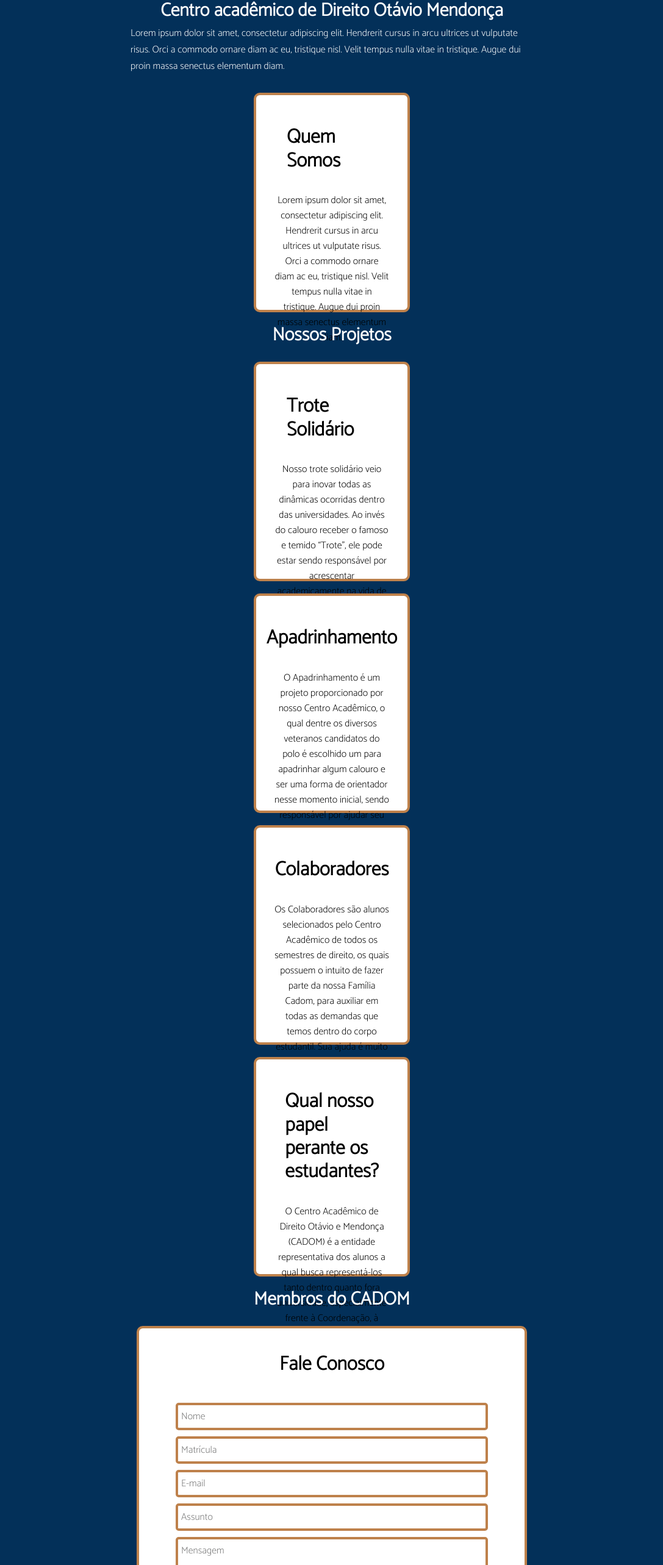
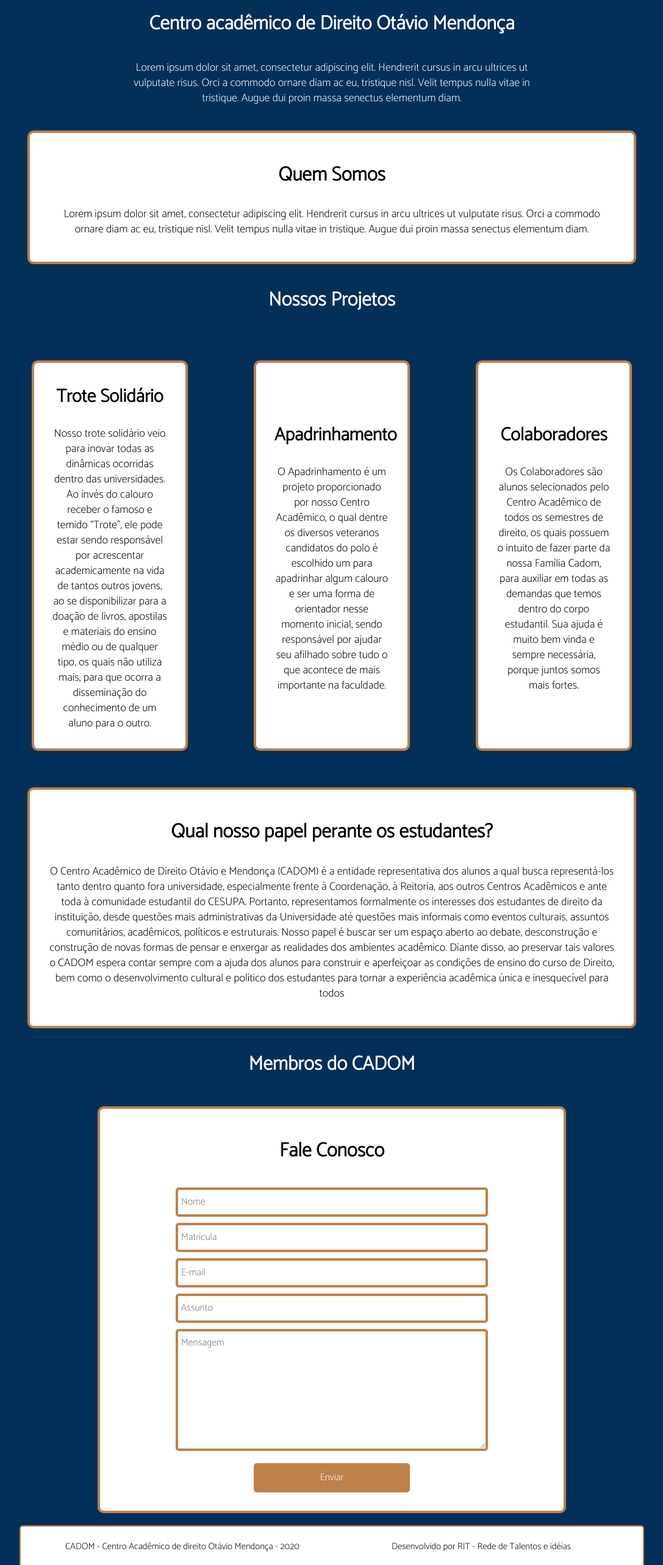
Before and after one commit to olucasfreitas/cadom-site, a React (Create React App) app: page / in a window 1280 px wide. Shown: the part 123-2689 px from the top of the page at 61% size, without its empty margins (96-1183 px from the left). Built offline with nearby package versions, Linux system fonts and the light colour scheme.

Commit message:
feat: componentes finalizados

```diff
--- a/src/components/Article-responsive/index.js
+++ b/src/components/Article-responsive/index.js
@@ -1,26 +1,26 @@
 import React from 'react';
 import './styles.css';
-import Article from '../Article/index';
+import {Link} from 'react-router-dom';
 
 function ArticleResponsive(props) {
-    return (
-        <div id="article-container" className="article-container">
-        <Article
-        title = {props.title1}
-        description = {props.description1}
-        />
+  return (
+    <div id="article-container" className="article-container">
+      <a href={props.link1}  style={{textDecoration:'none'}} className="TextLink">
+        <h1> {props.title1} </h1>
+        <p> {props.description1} </p>
+      </a>
 
-        <Article
-        title = {props.title2}
-        description = {props.description2}
-        />
+      <a href={props.link2} style={{textDecoration:'none'}} className="TextLink">
+        <h1> {props.title2} </h1>
+        <p> {props.description2} </p>
+      </a>
 
-        <Article
-        title = {props.title3}
-        description = {props.description3}
-        />
-      </div>
-    );
+      <a href={props.link3}  style={{textDecoration:'none'}} className="TextLink">
+        <h1> {props.title3} </h1>
+        <p> {props.description3} </p>
+      </a>
+    </div>
+  );
 }
 
 export default ArticleResponsive;
--- a/src/components/Article-responsive/styles.css
+++ b/src/components/Article-responsive/styles.css
@@ -1,18 +1,51 @@
 .article-container{
     display: flex;
+    align-items: center;
+    justify-content: center;
     flex-direction: column;
     margin: 1.0rem;
+
+}
+h1{
+    color: #000000;
+    font-size: xx-large;
+    margin-bottom: 3.0rem;
+}
+p{
+    color: #000000;
+    line-height: 2.5rem;
+    text-align: center;
+    font-size: large;
+}
+.TextLink{
+    display: flex;
+    flex-direction: column;
+    justify-content: center;
+    height: 65vh;
+    width: 80vw;
+    background-color: white;
+    margin-top: 2.0rem;
+    padding: 3.0rem;
+    border: 0.4rem solid;
+    border-radius: 1.0rem;
+    border-color: #BE814B;
 }
 @media (min-width: 1100px){
     #article-container{
-        display: flex;
         justify-content: space-between;
         padding: 2.0rem;
+        width: 80vw;
+        flex-direction: row;
+    }
+    h1{
+        font-size: xx-large;
+    }
+    p{
+        font-size: x-medium;
+    }
+    .TextLink{
+        height: 80vh;
+        width: 20vw;
+    }
 
-        width: 95%;
-        flex-direction: row;
-        margin-top: 3.0rem;
-        margin-bottom: 3.0rem;
-
-    }
 }
--- a/src/components/Article/styles.css
+++ b/src/components/Article/styles.css
@@ -4,7 +4,7 @@
     justify-items: center;
     flex-direction: column;
     background-color: white;
-    margin-top: 2.0rem;
+    margin-top: 3.0rem;
     padding: 2.0rem;
     border: 0.4rem solid;
     border-radius: 1.0rem;
@@ -13,23 +13,24 @@
 }
 .textContainer-title{
     color: #000000;
-    font-size: x-large;
+    font-size: xx-large;
+    font-weight: bold;
+    text-align: center;
 }
 .textContainer-text{
     color: #000000;
     line-height: 2.5rem;
-    text-align: justify;
-    font-size: medium;
+    text-align: center;
+    font-size: large;
 }
 
 @media (min-width: 1100px) {
     #textContainer-gestao{
-        display: flex;
         padding: 3.0rem;
         padding-top: 3.0rem;
         padding-bottom: 3.0rem;
-        height: 45vh;
-        width: 20vw;
+        height: 50vh;
+        width: 50vw;
     }
     #textContainer-title{
         color: #000000;
--- a/src/components/Fale-conosco/index.js
+++ b/src/components/Fale-conosco/index.js
@@ -4,13 +4,13 @@ import './styles.css';
 function FaleConosco() {
     return (
 
-        <form id="faleConosco-gestao" className="faleConosco-gestao">
-            <h2 id="textContainer-title" className="textContainer-title">Fale Conosco</h2>
-            <input id="inputPadrao-gestao" className="inputPadrao-gestao" type="text" placeholder="Nome" />
-            <input id="inputPadrao-gestao" className="inputPadrao-gestao" type="number" placeholder="Matrícula" />
-            <input id="inputPadrao-gestao" className="inputPadrao-gestao" type="e-mail" placeholder="E-mail" />
-            <input id="inputPadrao-gestao" className="inputPadrao-gestao" type="text" placeholder="Assunto" />
-            <textarea id="inputMensagem-gestao" className="inputMensagem-gestao" type="text" placeholder="Mensagem" />
+        <form className="faleConosco-gestao">
+            <h1 id="title">Fale Conosco</h1>
+            <input className="inputPadrao-gestao" type="text" placeholder="Nome" />
+            <input className="inputPadrao-gestao" type="number" placeholder="Matrícula" />
+            <input className="inputPadrao-gestao" type="e-mail" placeholder="E-mail" />
+            <input className="inputPadrao-gestao" type="text" placeholder="Assunto" />
+            <textarea className="inputMensagem-gestao" type="text" placeholder="Mensagem" />
             <button type="submit">Enviar</button>
         </form>
     );
--- a/src/components/Fale-conosco/styles.css
+++ b/src/components/Fale-conosco/styles.css
@@ -1,11 +1,12 @@
 .faleConosco-gestao{
     display: flex;
     align-items: center;
-    justify-items: center;
+    justify-content: center;
     flex-direction: column;
     background-color: white;
+    width: 80vw;
     margin-top: 2.0rem;
-    padding: 3.0rem 6rem;
+    padding: 2.0rem 5rem;
     border: 0.4rem solid;
     border-radius: 1.0rem;
     border-color: #BE814B;
@@ -19,19 +20,7 @@
     border-radius: 0.5rem;
     border-color: #BE814B;
 }
-.inputSelect-gestao{
-    margin-top: 1.0rem;
-    padding: 0.5rem;
-    font-size: medium;
-    font-family: Catamaran;
-    height: 5.7vh;
-    width: 55vw;
-    border: 0.4rem solid;
-    border-radius: 0.5rem;
-    border-color: #BE814B;
-}
 .inputMensagem-gestao{
-    display: flex;
     margin-top: 1.0rem;
     padding: 0.5rem;
     height: 20vh;
@@ -40,10 +29,8 @@
     border-radius: 0.5rem;
     border-color: #BE814B;
 }
-.textContainer-title{
-    font-size: 20rem;
-    font-weight: bolder;
-    padding: 0.5rem;
+#title{
+    font-size: xx-large;
 }
 button{
     background-color: #BE814B;
@@ -55,15 +42,21 @@ button{
     margin-top: 2rem;
 }
 @media (min-width: 1100px) {
-    #faleConosco-gestao{
-        display: flex;
-        padding: 2.0rem 6rem;
+    .faleConosco-gestao{
+        padding: 3.0rem 6rem;
+        width: 60vw;
+
     }
-    #inputPadrao-gestao{
+    #title{
+        font-size: XX-large;
+    }
+    .inputPadrao-gestao{
+        width:  40vw;
+        height: 6vh;
+    }
+    .inputMensagem-gestao{
         width: 40vw;
-    }
-    #inputMensagem-gestao{
-        width: 40vw;
+        height: 25vh;
     }
     button{
         width: 20vw;
--- a/src/components/Footer/index.js
+++ b/src/components/Footer/index.js
@@ -3,11 +3,11 @@ import './styles.css';
 
 function Footer(){
     return(
-        <div className="footer-gestao">
-        <p className="textFooter-gestao">@CADOM - Centro Acadêmico de direito Otávio Mendonça - 2020</p>
+        <footer className="footer-gestao">
+        <p className="textFooter-gestao">CADOM - Centro Acadêmico de direito Otávio Mendonça - 2020</p>
 
         <p className="textFooter-gestao">Desenvolvido por RIT - Rede de Talentos e idéias</p>
-      </div>
+      </footer>
     );
 }
 
--- a/src/components/Footer/styles.css
+++ b/src/components/Footer/styles.css
@@ -1,18 +1,29 @@
 .footer-gestao{
     display: flex;
     align-items: center;
-    justify-content: space-between;
-    width: 100vh;
+    width: 80vw;
+    padding: 1.0rem;
+    margin-top: 2.0rem;
+    border-top-left-radius: 0.5rem;
+    border-top-right-radius: 0.5rem;
+    border: 0.2rem solid;
+    border-color: #BE814B;
     background-color: white;
-    align-items: center;
-    margin-top: 2.0rem;
-    justify-self: flex-end;
-    border-top-left-radius: 0.2rem;
-    border-top-right-radius: 0.2rem;
 }
 .textFooter-gestao{
+    flex: 1;
     color: #000000;
     font-size: 1.4rem;
     text-align: center;
-    padding: 1.7rem;
 }
+@media (min-width: 1100px){
+    .footer-gestao{
+        align-items: none;
+        padding: 2.0rem;
+        justify-content: space-between;
+    }
+    .textFooter-gestao{
+        flex: 1;
+        font-size: 1.5rem;
+    }
+}
--- a/src/pages/Gestao/index.js
+++ b/src/pages/Gestao/index.js
@@ -30,7 +30,7 @@ export default function Home() {
         </p>
 
         <ArticleResponsive
-          title1="Ata"
+          title1="Ata/Balancetes"
           description1="Todos os registros ou resenhas dos fatos ou ocorrências verificados, e resoluções tomadas numa assembleia ou numa reunião de corpo deliberativo do CADOM."
 
           title2="Estatuto"
--- a/src/pages/Gestao/styles.css
+++ b/src/pages/Gestao/styles.css
@@ -25,7 +25,6 @@
         color: #FFFFFF;
         font-size: xxx-large;
         font-weight: bold;
-        margin-bottom: 1.5rem;
     }
     #gestao-text{
         color: white;
--- a/src/pages/Home/index.js
+++ b/src/pages/Home/index.js
@@ -2,6 +2,7 @@ import React from 'react';
 import FaleConosco from '../../components/Fale-conosco/index.js';
 import Footer from '../../components/Footer/index';
 import Article from '../../components/Article/index';
+import ArticleResponsive from '../../components/Article-responsive/index';
 import NavBar from '../../components/NavBar/index';
 import './styles.css';
 
@@ -19,8 +20,8 @@ export default function Home() {
     NextPage4="Publicações"/>
 
     <div id="container" className="container">
-      <h1> Centro acadêmico de Direito Otávio Mendonça </h1>
-      <p>
+      <h1 className="title-home"> Centro acadêmico de Direito Otávio Mendonça </h1>
+      <p  className="text-home">
         Lorem ipsum dolor sit amet, consectetur adipiscing elit. Hendrerit cursus in arcu ultrices ut vulputate risus. Orci a commodo ornare diam ac eu, tristique nisl. Velit tempus nulla vitae in tristique. Augue dui proin massa senectus elementum diam.
       </p>
 
@@ -29,36 +30,36 @@ export default function Home() {
         description=" Lorem ipsum dolor sit amet, consectetur adipiscing elit. Hendrerit cursus in arcu ultrices ut vulputate risus. Orci a commodo ornare diam ac eu, tristique nisl. Velit tempus nulla vitae in tristique. Augue dui proin massa senectus elementum diam.">
       </Article>
 
-      <h1> Nossos Projetos </h1>
+      <h1  className="title-home"> Nossos Projetos </h1>
 
-      <Article
-        title="Trote Solidário"
-        description="Nosso trote solidário veio para inovar todas as dinâmicas ocorridas dentro
+      <ArticleResponsive
+          link1=""
+          title1="Trote Solidário"
+          description1="Nosso trote solidário veio para inovar todas as dinâmicas ocorridas dentro
           das universidades. Ao invés do calouro receber o famoso e temido “Trote”,
           ele pode estar sendo responsável por acrescentar academicamente na vida
           de tantos outros jovens, ao se disponibilizar para a doação de livros,
           apostilas e materiais do ensino médio ou de qualquer tipo, os quais não
           utiliza mais, para que ocorra a disseminação do conhecimento de um aluno
-        para o outro. "
-      ></Article>
+          para o outro."
 
-      <Article
-        title="Apadrinhamento"
-        description="O Apadrinhamento é um projeto proporcionado por nosso Centro
+          link2=""
+          title2="Apadrinhamento"
+          description2="O Apadrinhamento é um projeto proporcionado por nosso Centro
           Acadêmico, o qual dentre os diversos veteranos candidatos do polo é
           escolhido um para apadrinhar algum calouro e ser uma forma de orientador
           nesse momento inicial, sendo responsável por ajudar seu afilhado sobre
-        tudo o que acontece de mais importante na faculdade. ">
-      </Article>
+          tudo o que acontece de mais importante na faculdade. "
 
-      <Article
-        title="Colaboradores"
-        description="Os Colaboradores são alunos selecionados pelo Centro Acadêmico de
+          link=""
+          title3="Colaboradores"
+          description3="Os Colaboradores são alunos selecionados pelo Centro Acadêmico de
           todos os semestres de direito, os quais possuem o intuito de fazer parte da
           nossa Família Cadom, para auxiliar em todas as demandas que temos
           dentro do corpo estudantil. Sua ajuda é muito bem vinda e sempre
-        necessária, porque juntos somos mais fortes.">
-      </Article>
+          necessária, porque juntos somos mais fortes.
+  "
+        />
 
       <Article
         title="Qual nosso papel perante os estudantes?"
@@ -78,7 +79,7 @@ export default function Home() {
         tornar a experiência acadêmica única e inesquecível para todos">
       </Article>
 
-      <h1> Membros do CADOM </h1>
+      <h1  className="title-home"> Membros do CADOM </h1>
 
       <FaleConosco />
       <Footer />
--- a/src/pages/Home/styles.css
+++ b/src/pages/Home/styles.css
@@ -3,16 +3,35 @@
   align-items: center;
   flex-direction: column;
   height: 100vh;
-  padding: 2rem;
+  padding: 2rem
+}
+.title-home{
+  font-size: xx-large;
+  font-weight: bold;
+  text-align: center;
+  margin-top: 4rem;
+  color: white;
+}
+.text-home{
+  color: white;
+  line-height: 2.5rem;
+  font-size: large;
+  text-align: center;
+  margin-top: 1.0rem;
 }
 p{
-  color: white;
+  color: black;
 }
-
 h1{
   font-size: 3rem;
   font-weight: bold;
   text-align: center;
   margin-top: 2rem;
-  color: white;
+  color: black;
 }
+
+@media(min-width: 1100px){
+  #textContainer-gestao{
+    width: 78vw;
+  }
+}
```
Lines whose indentation alone changed are shown as unchanged.
